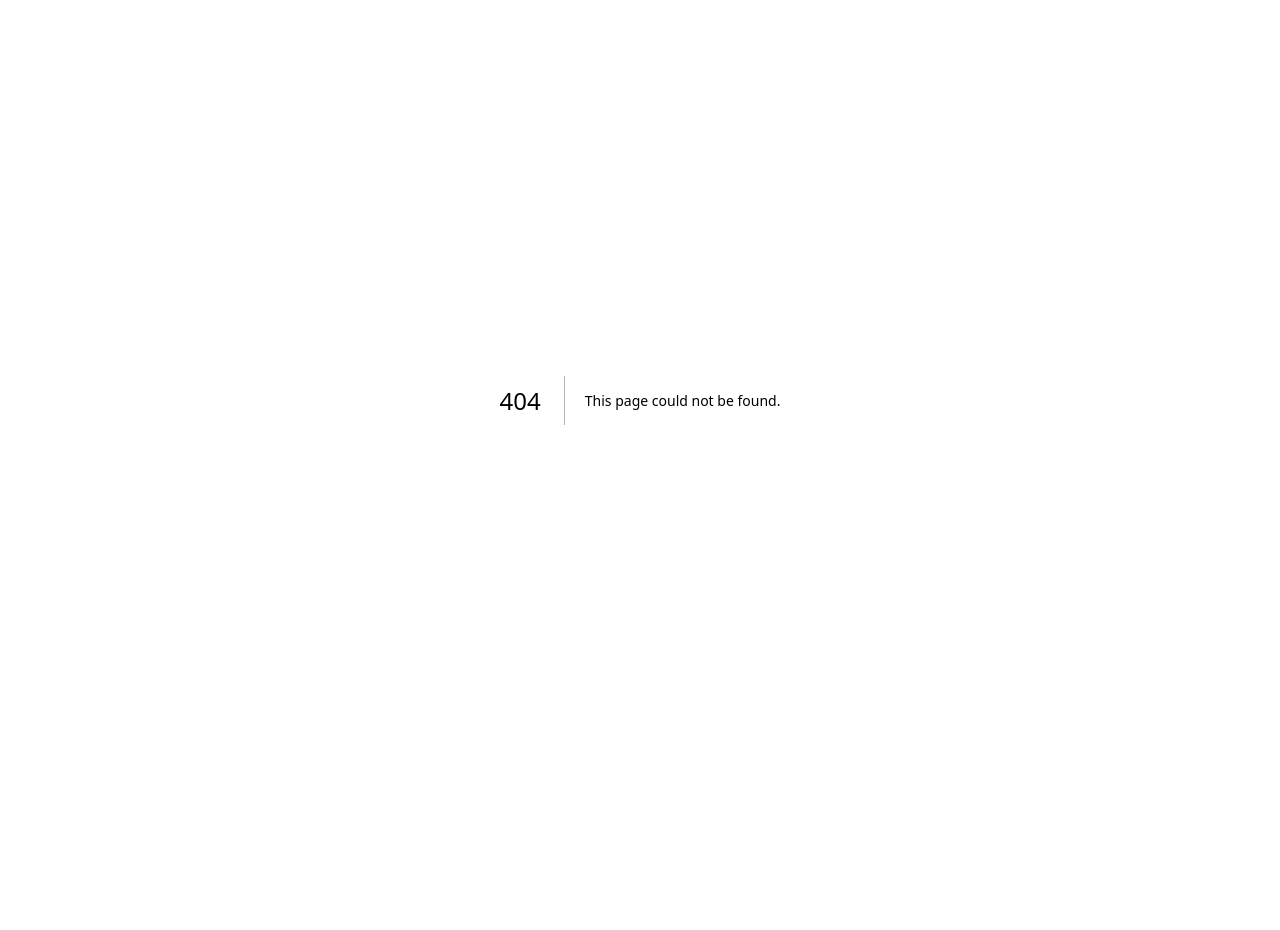
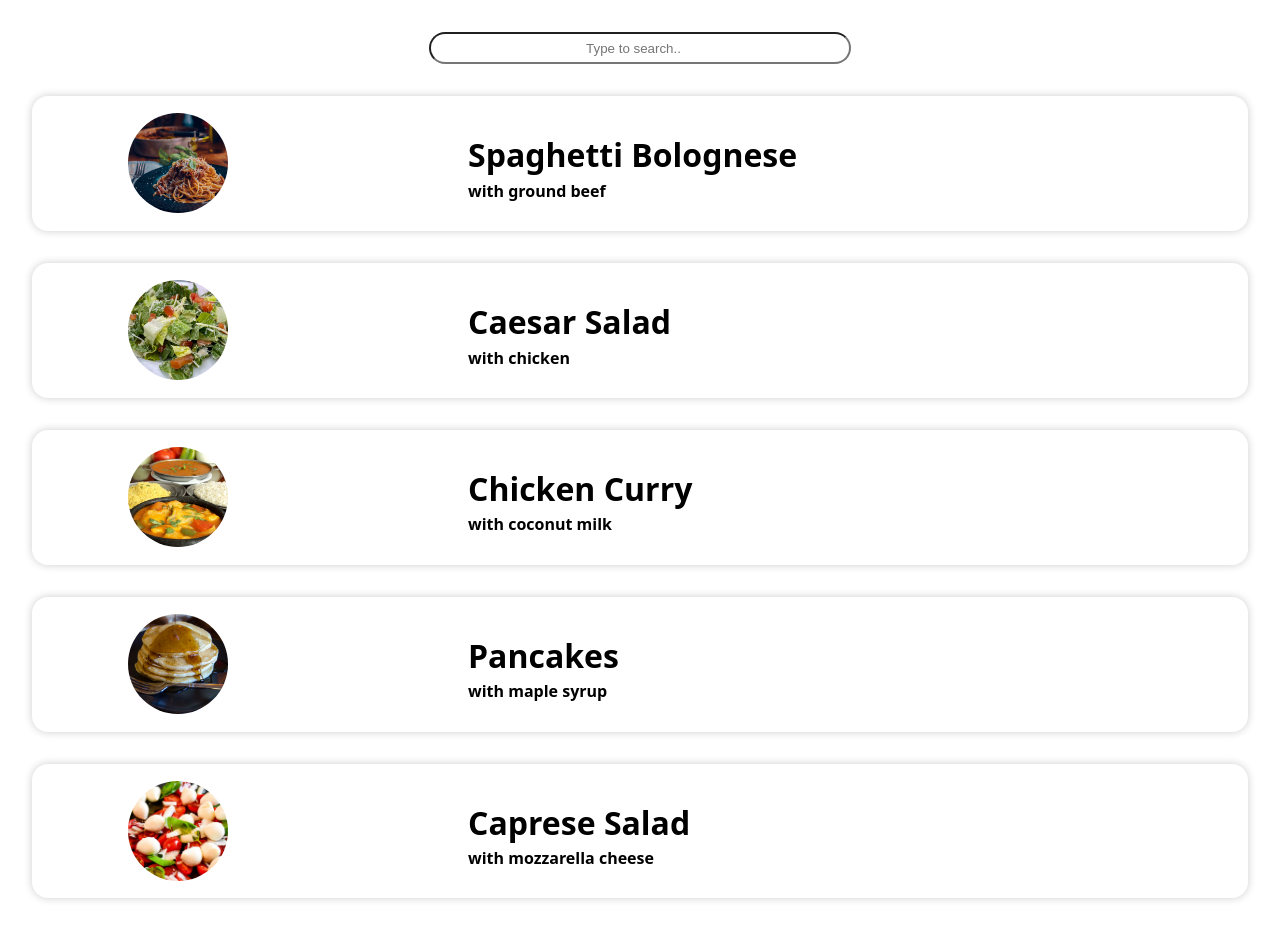
Before and after one commit to Leviron/Capstone-project, a Next.js app: page /testpage in a window 1280 px wide. Before the commit this address had no page. Before the commit the page ends 800 px from the top, so only its background shows below. Built offline with nearby package versions, Linux system fonts and the light colour scheme.

Commit message:
with Searchbar + updated Contentstyle

```diff
--- a/components/Card/Card.styled.js
+++ b/components/Card/Card.styled.js
@@ -2,8 +2,8 @@ import styled from "styled-components";
 
 export const ContainerStyle = styled.div`
   border-radius: 1rem;
-  padding: 0.8rem;
-  margin: 1rem;
+  padding: 1rem;
+  margin: 2rem;
   display: flex;
   align-items: center;
   box-shadow: 0 0 0.5rem rgba(0, 0, 0, 0.2);
@@ -11,21 +11,29 @@ export const ContainerStyle = styled.div`
   .ContainerStyle--text {
     display: flex;
     flex-direction: column;
-    margin-left: 1rem;
+    margin-left: 15rem;
   }
 
   img {
+    margin-left: 5rem;
     border-radius: 100%;
     object-fit: cover;
   }
 
   h1 {
-    font-size: 1rem;
+    font-size: 2rem;
     margin-bottom: 0.1rem;
+    align-items: center;
   }
 
   h2 {
-    font-size: 0.5rem;
+    font-size: 1rem;
     margin-top: 0.1rem;
   }
 `;
+
+export const ContentStyle = styled.div`
+  display: flex;
+  flex-direction: column;
+  margin-left: 15rem;
+`;
--- /dev/null
+++ b/components/Search/search.js
@@ -0,0 +1,11 @@
+import { SearchContainer } from "./search.style";
+
+export default function SearchRecipes() {
+  return (
+    <>
+      <SearchContainer>
+        <input type="search" placeholder="Type to search.." />
+      </SearchContainer>
+    </>
+  );
+}
--- /dev/null
+++ b/components/Search/search.style.js
@@ -0,0 +1,17 @@
+import styled from "styled-components";
+
+const SearchContainer = styled.div`
+  display: flex;
+  justify-content: center;
+  margin-top: 2rem;
+  margin-bottom: 2rem;
+
+  input {
+    width: 33%;
+    height: 2rem;
+    border-radius: 20px;
+    text-align: center;
+  }
+`;
+
+export { SearchContainer };
--- /dev/null
+++ b/pages/testpage.js
@@ -0,0 +1,64 @@
+import { useState } from "react";
+import { SearchContainer } from "../components/Search/search.style";
+import { ContainerStyle } from "../components/Card/Card.styled";
+import Image from "next/image";
+import { useEffect } from "react";
+import { recipes } from "../components/lib/recipes";
+import { ContentStyle } from "../components/Card/Card.styled";
+
+const getFilteredRecipes = (recipes, searchTerm) => {
+  if (!searchTerm) {
+    return recipes;
+  }
+  return recipes.filter((recipe) => {
+    return recipe.title.includes(searchTerm);
+  });
+};
+
+export default function SearchTest() {
+  const [recipeList, setRecipeList] = useState(recipes);
+  const [searchWord, setSearchWord] = useState("");
+
+  const searchHandler = (event) => {
+    const searchWord = event?.target.value;
+
+    if (searchWord.length > 2) {
+      setSearchWord(event?.target.value);
+    } else {
+      setSearchWord("");
+    }
+  };
+
+  useEffect(() => {
+    const filteredRecipes = getFilteredRecipes(recipes, searchWord);
+    setRecipeList(filteredRecipes);
+  }, [searchWord]);
+
+  return (
+    <>
+      <SearchContainer>
+        <input
+          type="search"
+          placeholder="Type to search.."
+          onChange={(event) => searchHandler(event)}
+        />
+      </SearchContainer>
+      {recipeList.map((recipe) => {
+        return (
+          <ContainerStyle key={recipe.id}>
+            <Image
+              src={`/images/${recipe.picture}`}
+              width={100}
+              height={100}
+              alt={recipe.title}
+            />
+            <ContentStyle>
+              <h1>{recipe.title}</h1>
+              <h2>{recipe.subtitle}</h2>
+            </ContentStyle>
+          </ContainerStyle>
+        );
+      })}
+    </>
+  );
+}
--- a/styles.js
+++ b/styles.js
@@ -9,10 +9,4 @@ export default createGlobalStyle`
   body {
     margin: 0;
     font-family: system-ui;
-  }
-
-  card.styled.js {
-    display: flex;
-
-  }
-`;
+  }  `;
```
Also changed, not shown: components/Card/Card.js (+10 -10 lines), 1 other file (tests, documents, lock files or other folders).
